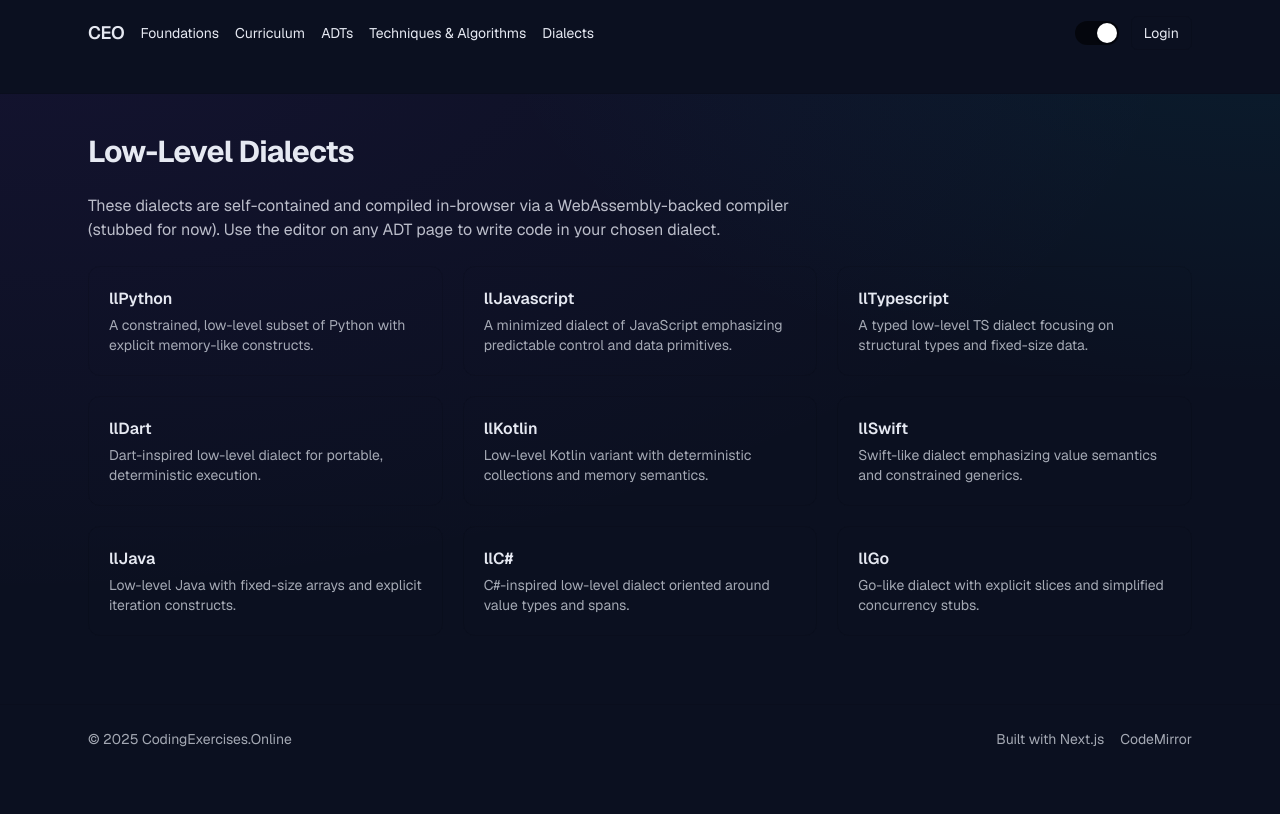
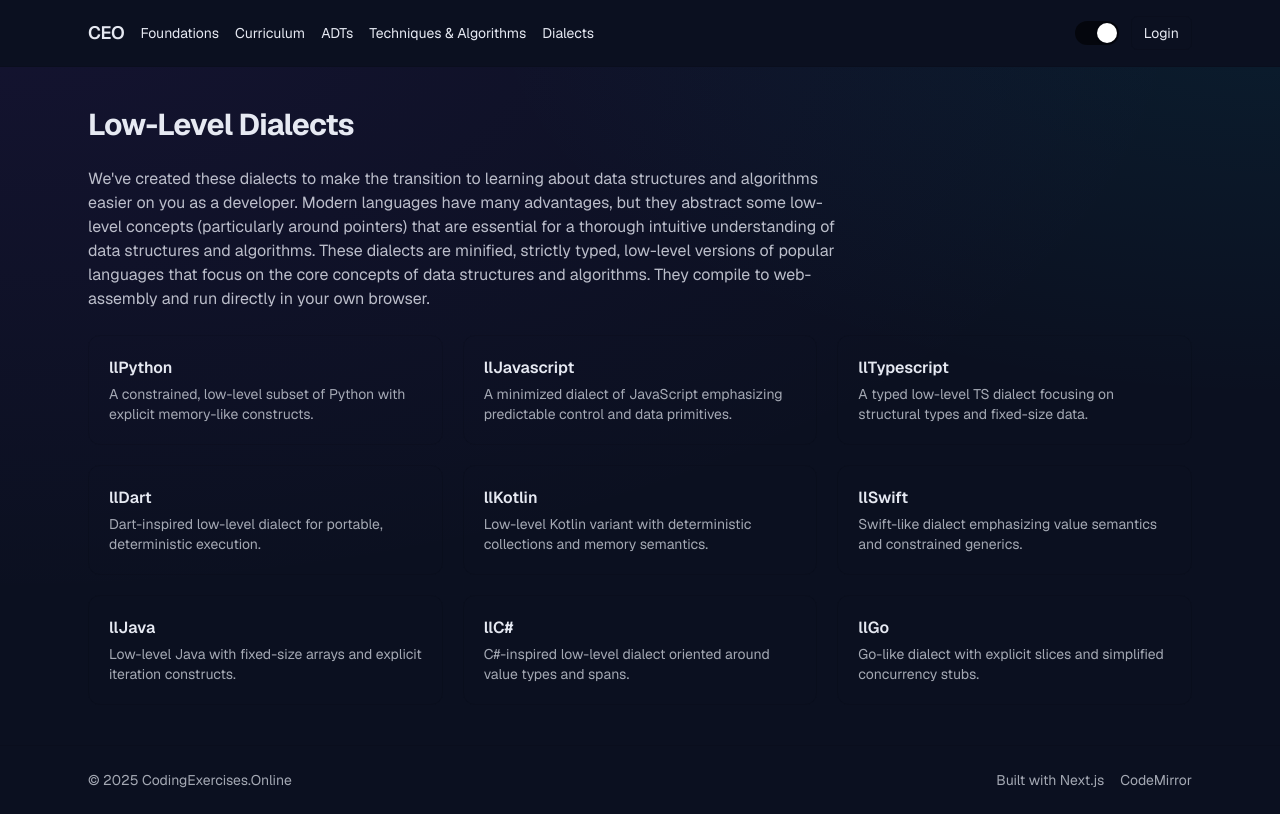
Before and after one commit to codingexercises-online/codingexercises-online.github.io, a Next.js app: page /dialects in a window 1280 px wide. Built offline with nearby package versions, Linux system fonts and the light colour scheme.

Commit message:
Fixed explanation for dialects.

```diff
--- a/src/app/dialects/page.tsx
+++ b/src/app/dialects/page.tsx
@@ -19,7 +19,12 @@ export default function DialectsPage() {
   return (
     <div className="space-y-6">
       <h1 className="text-3xl font-bold tracking-tight">Low-Level Dialects</h1>
-      <p className="text-foreground/80 max-w-3xl">These dialects are self-contained and compiled in-browser via a WebAssembly-backed compiler (stubbed for now). Use the editor on any ADT page to write code in your chosen dialect.</p>
+      <p className="text-foreground/80 max-w-3xl">
+      We've created these dialects to make the transition to learning about data structures and algorithms easier on you as a developer.
+      Modern languages have many advantages, but they abstract some low-level concepts (particularly around pointers) that are essential for a thorough intuitive understanding of data structures and algorithms.
+      These dialects are minified, strictly typed, low-level versions of popular languages that focus on the core concepts of data structures and algorithms.
+      They compile to web-assembly and run directly in your own browser.
+      </p>
       <div className="grid grid-cols-1 md:grid-cols-3 gap-5">
         {DIALECTS.map((d) => (
           <div key={d.key} className="rounded-xl border border-black/10 dark:border-white/10 p-5">
```
